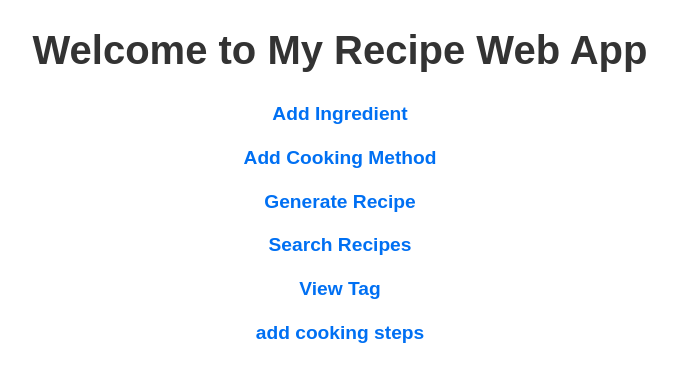
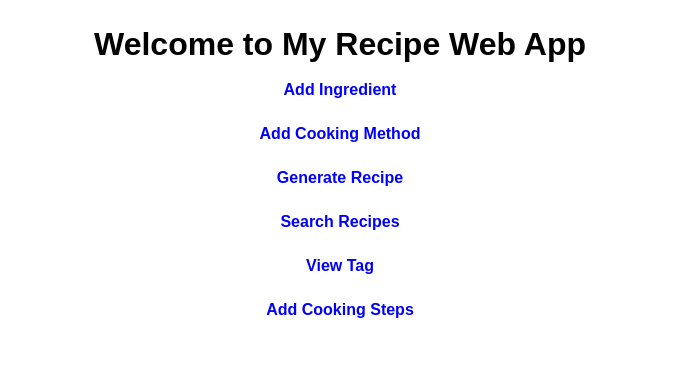
Before and after one commit to Earvizu17/project3-app, a Next.js app: page / in a window 1280 px wide. Shown: the top 382 px of the page, without its empty margins (300-977 px from the left). Built offline with nearby package versions, Linux system fonts and the light colour scheme.

Commit message:
attempt 35

```diff
--- a/src/app/page.tsx
+++ b/src/app/page.tsx
@@ -1,4 +1,26 @@
 import Link from "next/link";
+
+const styles = {
+  container: {
+    textAlign: "center" as "center", // This ensures the correct type
+    padding: "20px",
+    fontFamily: "Arial, sans-serif",
+  },
+  title: {
+    fontSize: "2rem",
+    fontWeight: "bold",
+  },
+  navContainer: {
+    display: "flex",
+    flexDirection: "column",
+    alignItems: "center",
+  },
+  navLink: {
+    textDecoration: "none",
+    color: "blue",
+    margin: "10px 0",
+  },
+};
 
 export default function Home() {
   return (
@@ -22,34 +44,9 @@ export default function Home() {
           View Tag
         </Link>
         <Link href="/insert-cookingsteps" style={styles.navLink}>
-          add cooking steps
+          Add Cooking Steps
         </Link>
       </div>
     </div>
   );
 }
-
-// Inline styles (optional, replace with CSS module or framework if preferred)
-const styles = {
-  container: {
-    textAlign: "center",
-    padding: "20px",
-    fontFamily: "Arial, sans-serif",
-  },
-  title: {
-    fontSize: "2.5rem",
-    color: "#333",
-    marginBottom: "20px",
-  },
-  navContainer: {
-    display: "flex",
-    flexDirection: "column",
-    gap: "15px",
-  },
-  navLink: {
-    fontSize: "1.2rem",
-    color: "#0070f3",
-    textDecoration: "none",
-    transition: "color 0.2s ease",
-  },
-};
```
